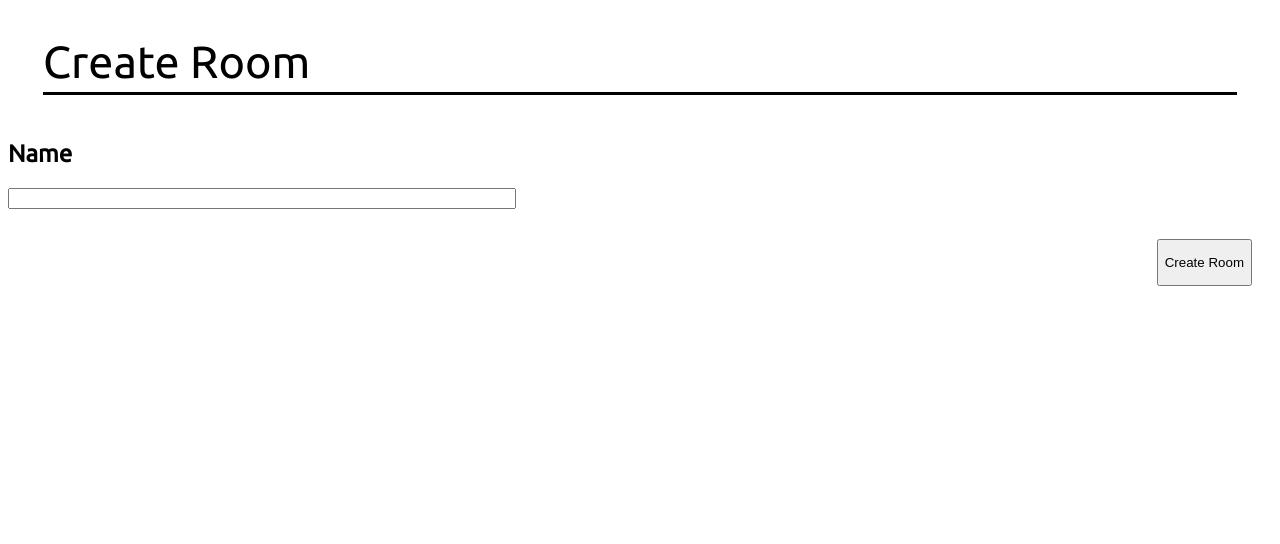
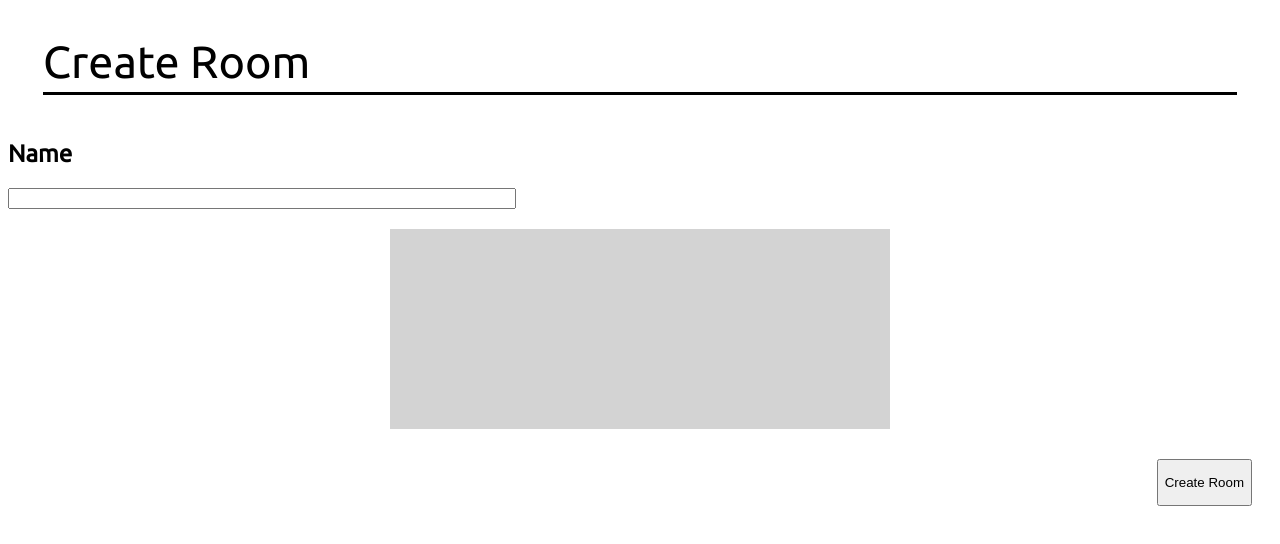
Before and after one commit to tferrerITBA/SmartHome, a plain HTML site: page createR.html in a window 1280 px wide. Shown: the part 152-696 px from the top of the page. Drawn offline with Linux system fonts and the light colour scheme.

Commit message:
Deleted conflict

```diff
--- a/style.css
+++ b/style.css
@@ -38,7 +38,6 @@
 	align-items: center;
 	display: flex;
 	align-content: center;
-	height: 40px;
 	flex-flow: row nowrap;
 }
 
@@ -109,7 +108,6 @@
 	margin-left: 60px;
 }
 
-<<<<<<< HEAD
 .list-container {
 	height: 200px;
 	width: 500px;
@@ -130,9 +128,8 @@
 	margin-right: 20px;
 	margin-top: 30px;
 }
-=======
+
 /* Arreglar esto */
 .p-margin {
 	margin-left: 60px;
 }
->>>>>>> 8af4a4560eb626f3b8576279ef859bdf7950cece
```
